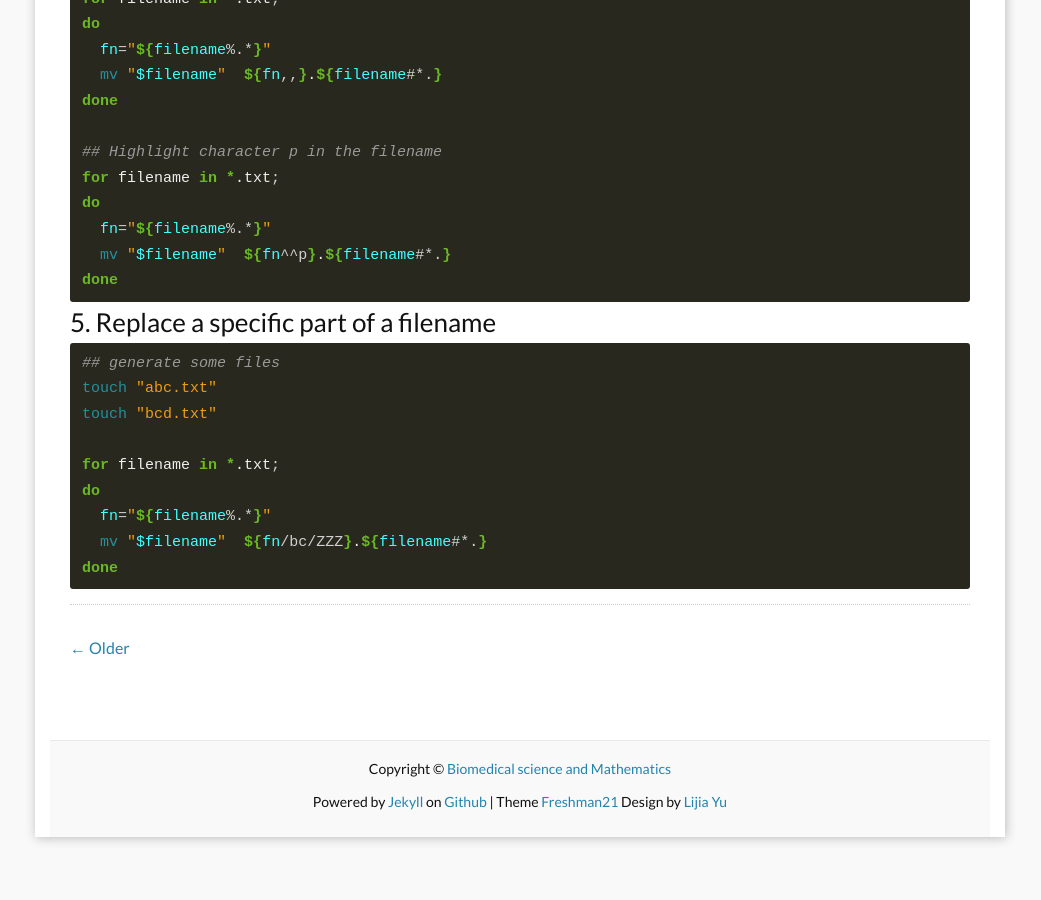
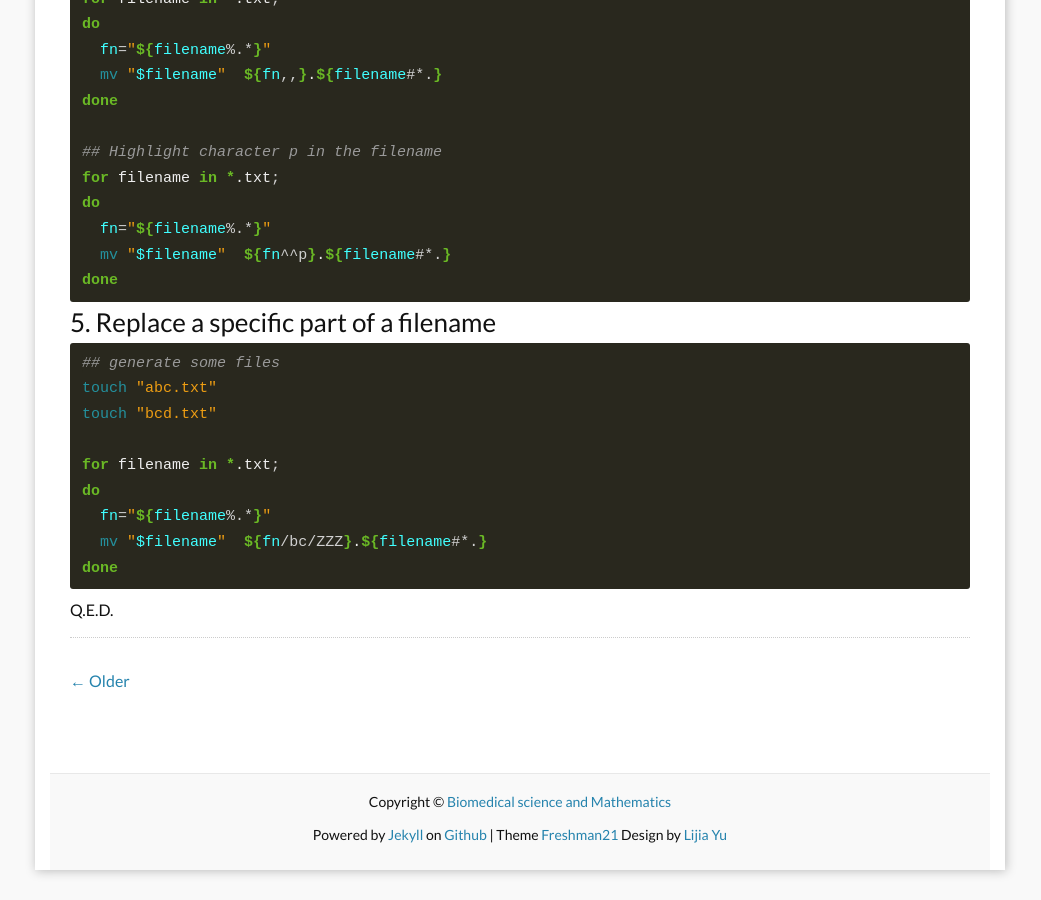
Before and after one commit to yulijia/en, a Jekyll site: the page built from _posts/2020-01-02-how-to-rename-files.md, in a window 1280 px wide and 900 px high, scrolled down 2233 px. Shown: the whole window, without its empty margins (120-1161 px from the left). Built offline with Jekyll 4.4.1, drawn with Linux system fonts in a browser that asks for light colours; nearby versions of some CDN libraries; comment, search, counter and statistics services are not loaded; before the commit the page ends 3100 px from its top, so only the background shows below that.

Commit message:
update content

````diff
--- a/_posts/2020-01-02-how-to-rename-files.md
+++ b/_posts/2020-01-02-how-to-rename-files.md
@@ -125,3 +125,5 @@ do
   mv "$filename"  ${fn/bc/ZZZ}.${filename#*.}
 done
 ```
+
+Q.E.D.
````
